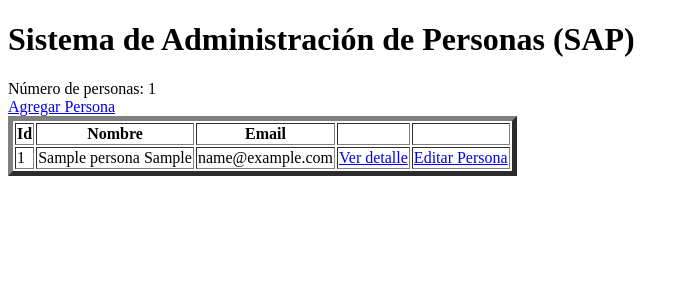
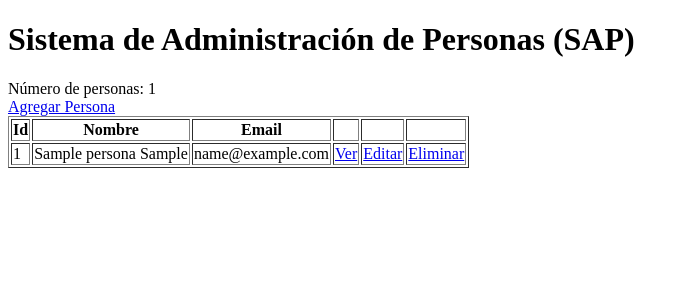
Before and after one commit to GioSosaGacia/django_webapp, a Django app: page / in a window 1280 px wide. Shown: the top 300 px of the page, without its empty margins (0-689 px from the left). Run offline with Django 5.2, Linux system fonts and the light colour scheme; tables that the repository leaves empty hold one stand-in row (values such as "Sample post").

Commit message:
Eliminar y ordernar un objeto de manera ascendente

```diff
--- a/sap/urls.py
+++ b/sap/urls.py
@@ -17,7 +17,7 @@ Including another URLconf
 from django.contrib import admin
 from django.urls import path
 
-from personas.views import detallePersona, nuevaPersona, editarPersona
+from personas.views import detallePersona, nuevaPersona, editarPersona, eliminarPersona
 from webapp.views import bienvenido
 
 urlpatterns = [
@@ -28,4 +28,5 @@ urlpatterns = [
     path('detalle_persona/<int:id>', detallePersona),
     path('nueva_persona', nuevaPersona),
     path('editar_persona/<int:id>', editarPersona),
+    path('eliminar_persona/<int:id>', eliminarPersona),
 ]
--- a/webapp/templates/bienvenido.html
+++ b/webapp/templates/bienvenido.html
@@ -16,12 +16,13 @@
         <div><a href="nueva_persona">Agregar Persona</a></div>
     </div>
     <div>
-        <table border="5">
+        <table border="1">
             <thead>
                 <tr>
                     <th>Id</th>
                     <th>Nombre</th>
                     <th>Email</th>
+                    <th></th>
                     <th></th>
                     <th></th>
                 </tr>
@@ -32,8 +33,9 @@
                     <td>{{persona.id}}</td>
                     <td>{{persona.nombre}} {{persona.apellido}}</td>
                     <td>{{persona.email}}</td>
-                    <td><a href="detalle_persona/{{persona.id}}">Ver detalle</a></td>
-                    <td><a href="editar_persona/{{persona.id}}">Editar Persona</a></td>
+                    <td><a href="detalle_persona/{{persona.id}}">Ver </a></td>
+                    <td><a href="editar_persona/{{persona.id}}">Editar </a></td>
+                    <td><a href="eliminar_persona/{{persona.id}}">Eliminar </a></td>
                 </tr>
                 {% endfor %}
             </tbody>
--- a/webapp/views.py
+++ b/webapp/views.py
@@ -9,5 +9,6 @@ from personas.models import Persona
 
 def bienvenido(request):
     no_personas = Persona.objects.count()
-    personas = Persona.objects.all() #retorna los objetos de tipo modelo
+    #personas = Persona.objects.all() #retorna los objetos de tipo modelo
+    personas = Persona.objects.order_by('id')#para que sea descendente al inicio de id va - -> '-id'
     return render(request, 'bienvenido.html', {'no_personas':no_personas, 'personas':personas})
```
Also changed, not shown: personas/forms.py (+10 -2 lines), personas/views.py (+7 -0 lines).
